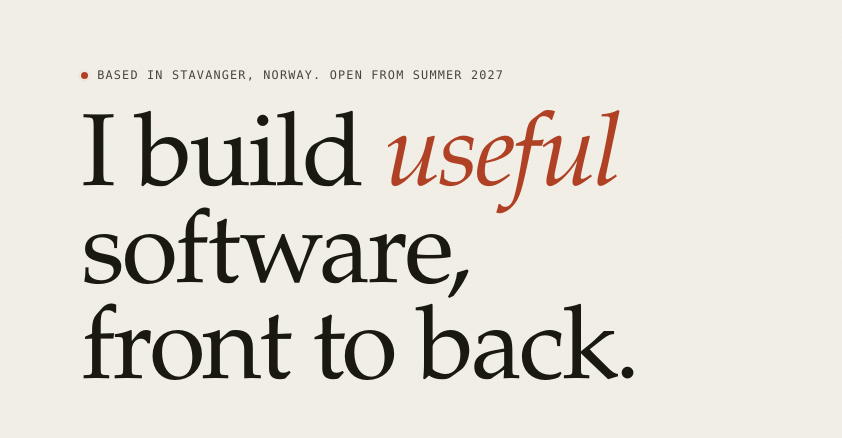
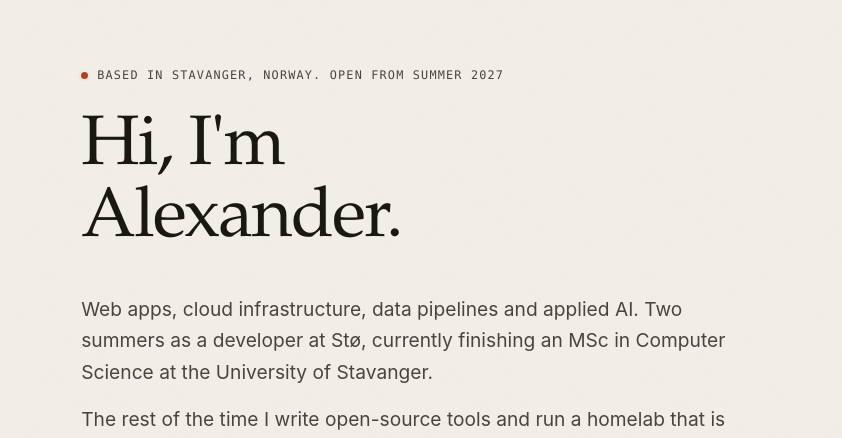
Before and after one commit to alkval/portfolio, a plain HTML site: page site/index.html in a window 1280 px wide. Shown: the part 111-549 px from the top of the page, 0-842 px from the left. Drawn offline with Linux system fonts and the light colour scheme.

Commit message:
Replace hero headline with a smaller greeting
Swap "I build useful software, front to back." for "Hi, I'm Alexander."
at a smaller size, and drop the unused italic accent style.

Also bring the repo in line with the server: pin cloudflared 2026.10.5
(from the Oct 27 update) and mark the deploy scripts executable, so the
auto-deploy's reset keeps the server's current state.

Co-Authored-By: Claude Opus 5.5 <noreply@anthropic.com>

```diff
--- a/site/index.html
+++ b/site/index.html
@@ -531,16 +531,11 @@
     h1 {
       max-width: 15ch;
       font-family: var(--serif);
-      font-size: clamp(2.9rem, 1.4rem + 6.4vw, 6.4rem);
+      font-size: clamp(2.4rem, 1.5rem + 3.6vw, 4.4rem);
       font-weight: 400;
-      line-height: 0.94;
-      letter-spacing: -0.028em;
+      line-height: 1.02;
+      letter-spacing: -0.022em;
       text-wrap: balance;
-    }
-
-    h1 em {
-      font-style: italic;
-      color: var(--accent);
     }
 
     .lede {
@@ -1091,7 +1086,7 @@
     <div class="hero-main">
       <p class="status"><span class="beacon" aria-hidden="true"></span>Based in Stavanger, Norway. Open from summer
         2027</p>
-      <h1 id="hero-title">I build <em>useful</em> software, front to back.</h1>
+      <h1 id="hero-title">Hi, I'm Alexander.</h1>
       <p class="lede">Web apps, cloud infrastructure, data pipelines and applied AI. Two summers as a
         developer at Stø, currently finishing an MSc in Computer Science at the University of Stavanger.</p>
       <p class="lede">The rest of the time I write open-source tools and run a homelab that is comfortably bigger than
```
Also changed, not shown: 2 other files.
